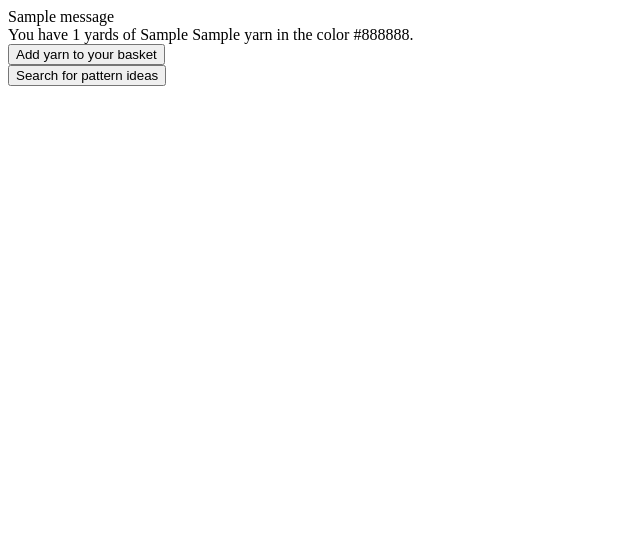
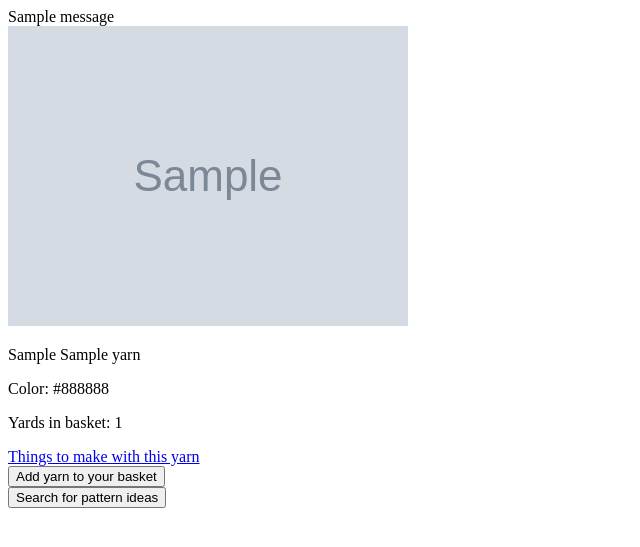
Before and after one commit to karayount/commuKNITty, a Flask app: page /basket in a window 1280 px wide. Shown: the top 547 px of the page, without its empty margins (0-640 px from the left). Run offline with Flask 2, Linux system fonts and the light colour scheme; the visitor is signed in with stand-in values (Sample User, id 1); tables that the repository leaves empty hold one stand-in row (values such as "Sample post"); grey boxes marked "Sample" are stand-in pictures; one stand-in notice (Sample message) is shown.

Commit message:
preferences toggle with db update

```diff
--- a/server.py
+++ b/server.py
@@ -97,9 +97,9 @@ def update_preference_in_db():
 
     db.session.commit()
 
+    display_id = preference + "-display"
 
-
-    return "string"
+    return display_id
 
 
 @app.route("/basket")
@@ -119,10 +119,51 @@ def show_basket():
 def show_search_page():
     """Search page for users: personalized recs, and for basket yarns."""
 
+    return render_template("search.html")
+
+
+# TODO: search: build base request to include craft=knitting
+
+
+@app.route("/yarn_driven_search/<int:basket_yarn_id>")
+def yarn_driven_search(basket_yarn_id):
+    """Shows patterns from API search given a basket yarn"""
+
+    basket_yarn = BasketYarn.query.get(basket_yarn_id)
+    yarn = Yarn.query.filter(Yarn.yarn_id == basket_yarn.yarn_id).first()
+
+    base_url = "https://api.ravelry.com/patterns/search.json?sort=projects&craft=knitting"
+    append_weight = "&weight="
+    append_yardage = "&yardage=0%7C"
+    append_page = "&page="
+
+    if yarn != None:
+        weight = yarn.yarn_weight
+        yardage = basket_yarn.yards
+        first_page = 1
+        last_page = 10
+
+        for i in range(first_page, last_page+1):
+            search_url = base_url + append_weight + weight + append_yardage + yardage + append_page + str(i)
+
+            page_of_patterns = requests.get(search_url)
+            pattern_dict = page_of_patterns.json()
+            patterns_fetched = pattern_dict.get("patterns", [])
+
+            for pattern in patterns_fetched:
+                permalink = pattern["permalink"]
+                pattern_name = pattern["name"]
+                pattern_id = pattern["id"]
+                pattern_photo = pattern["first_photo"]["small_url"]
+
+        # url_to_link http://www.ravelry.com/patterns/library/{{ pattern.permalink }}
+
+        # show patterns with: image, name, pattern_category, link to Rav
+
+    return "show results here"
 
 
 
-# TODO: search: build base request to include craft=knitting
 
 
 if __name__ == "__main__":
--- a/static/preferences_form.js
+++ b/static/preferences_form.js
@@ -7,13 +7,10 @@
 // toggle update preferences form on Update Preferences Button click
 $('#update_preferences_button').click(function() {
   $('#update_preferences_form').toggle();
-
 });
 
-
-
 function reprintPreferences(data) {
-    alert("You changed the db!");
+    $("#" + data).toggle();
 }
 
 function updatePreference(evt) {
--- a/templates/basket.html
+++ b/templates/basket.html
@@ -8,8 +8,16 @@
 
     {% if user_basket_yarns|length > 0 %}
         {% for yarn in user_basket_yarns %}
-            You have {{ yarn.yards }} yards of {{ yarn.yarn.yarn_company }}
-            {{ yarn.yarn.yarn_name }} in the color {{ yarn.colorway }}.<br>
+            <div class="basket_yarn_photo">
+                <img src="{{ yarn.yarn.yarn_photo }}">
+            </div>
+            <div class="basket_yarn_data">
+                <p>{{ yarn.yarn.yarn_company }} {{ yarn.yarn.yarn_name }}</p>
+                <p>Color: {{ yarn.colorway }}</p>
+                <p>Yards in basket: {{ yarn.yards }}</p>
+                <a href="/yarn_driven_search/{{ yarn.basket_yarn_id }}">Things to make with this yarn</a>
+                <br>
+            </div> {# end basket_yarn_data class #}
         {% endfor %}
     {%  else %}
         <label>You don't have any yarn in your basket yet.</label>
@@ -17,7 +25,7 @@
 
     <label><button>Add yarn to your basket</button></label>
     <br>
-    <label><button>Search for pattern ideas</button></label>
+    <label><button id="pattern_search">Search for pattern ideas</button></label>
 
 
 {% endblock %}
--- a/templates/homepage.html
+++ b/templates/homepage.html
@@ -14,4 +14,6 @@
 {#                      <img src="{{ melon.image_url }}" class="img-circle">#}
 {#                  </a>#}
 
+    <h3><a href="/search">Search for patterns to knit</a></h3>
+
 {% endblock %}
```
Also changed, not shown: static/search_forms.js (added, +8 -0 lines), templates/get projects and patterns.py (added, +9 -0 lines), templates/profile.html (+13 -12 lines), templates/search.html (+10 -2 lines).
